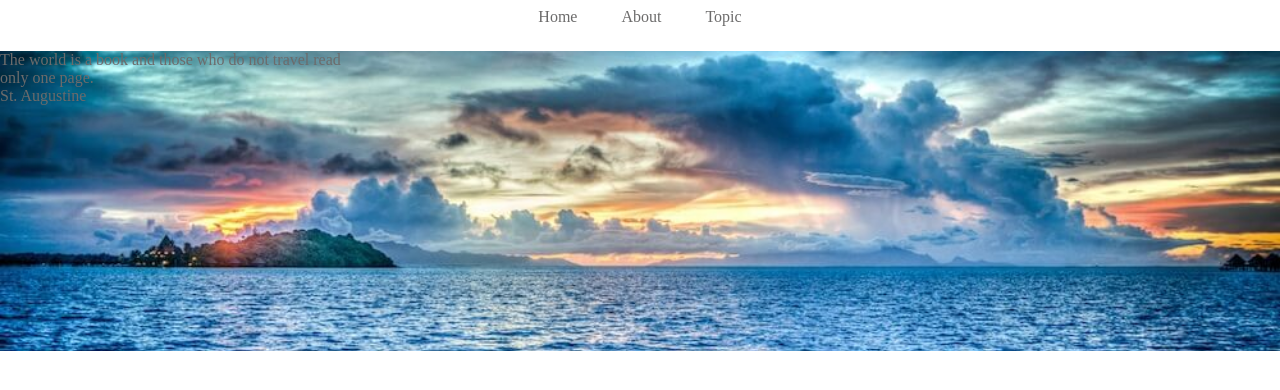
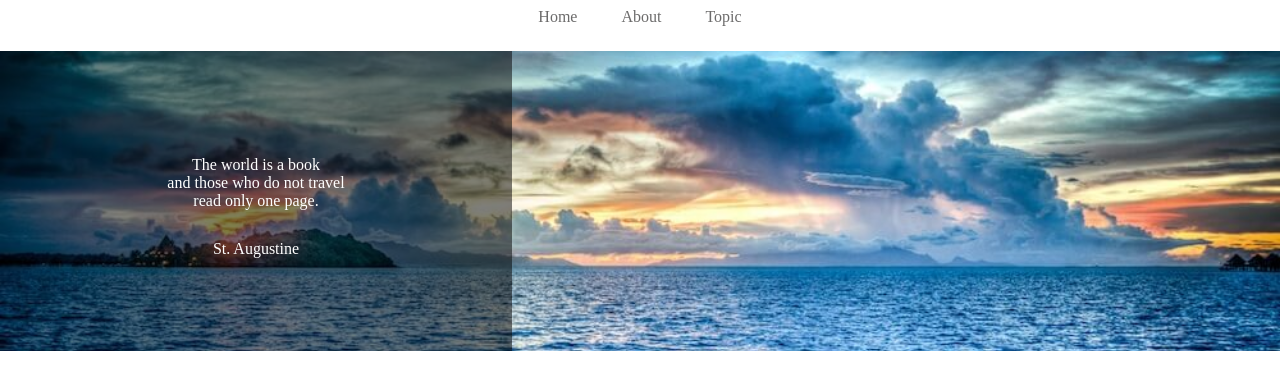
Before and after one commit to panna001/caravan, a plain HTML site: page index.html in a window 1280 px wide. Shown: the part 54-444 px from the top of the page. Drawn offline with Linux system fonts and the light colour scheme.

Commit message:
[Finish] 1-6

```diff
--- a/index.html
+++ b/index.html
@@ -30,7 +30,9 @@
     <div class="main-visual">
       <div class="main-visual-content">
         <p class="main-visual-text">
-          The world is a book and those who do not travel read only one page.
+          The world is a book<br>
+          and those who do not travel<br>
+          read only one page.
         </p>
         <p class="main-visual-name">
           St. Augustine
--- a/style.css
+++ b/style.css
@@ -42,8 +42,20 @@ header .heading {
 }
 
 .main-visual-content {
-  width: 350px;
+  width: 40%;
   height: 300px;
+  background-color: rgba(0, 0, 0, 0.5);
+  text-align: center;
+  padding : 105px 0;
+}
+
+.main-visual-text {
+  color: #fff;
+}
+
+.main-visual-name {
+  margin-top: 30px;
+  color: #fff;
 }
 
 .main {
```
